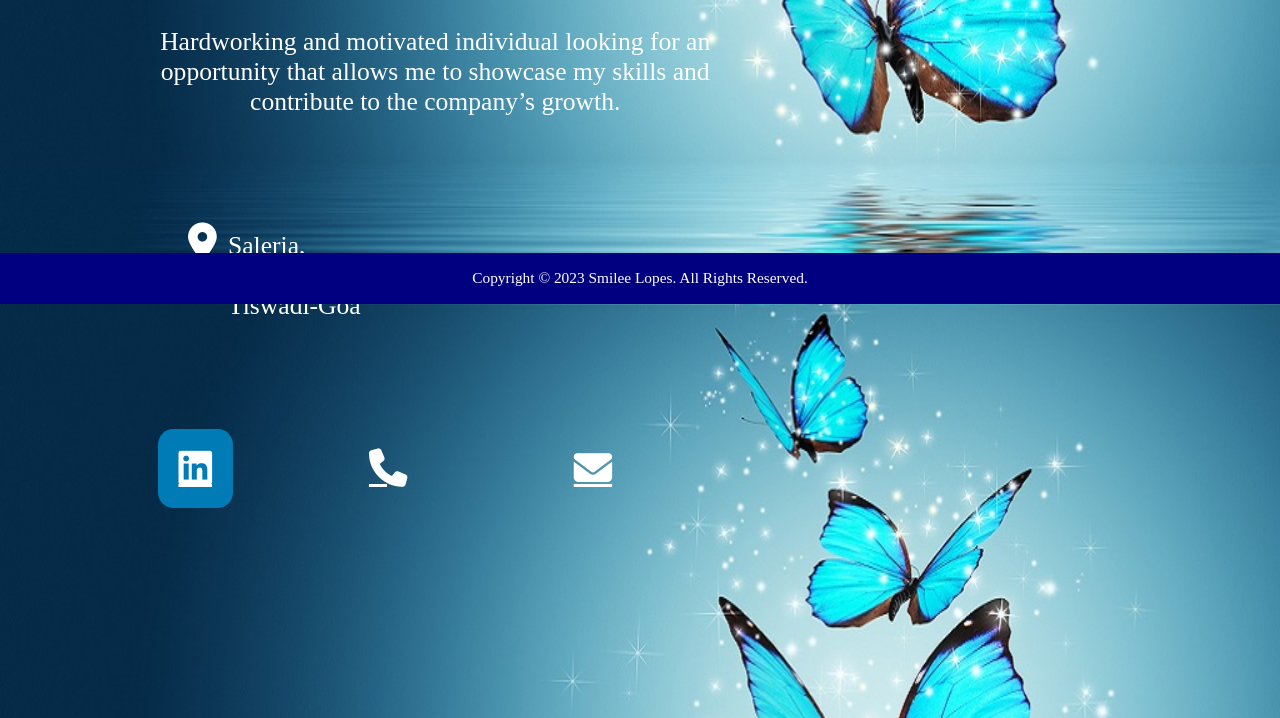
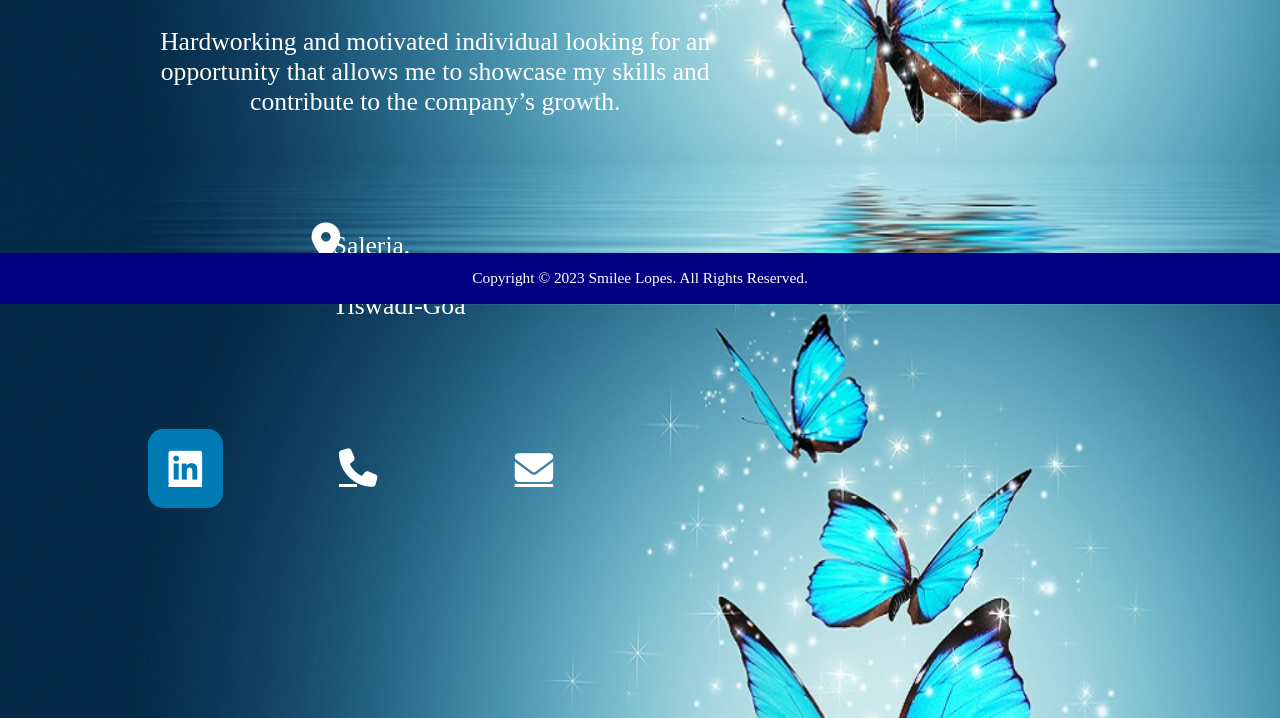
Before and after one commit to Smilee08/Smilee08.github.io, a plain HTML site: page index.html in a window 1280 px wide. Shown: the part 496-1214 px from the top of the page. Drawn offline with Linux system fonts and the light colour scheme.

Commit message:
Roll No.:2268

```diff
--- a/index.html
+++ b/index.html
@@ -112,12 +112,12 @@ Roll No:2268
             <p id="description" style="text-align:center;">Hardworking and motivated individual looking for an opportunity that allows me to showcase my skills and contribute to the company’s growth.
             </p>
 
-            <i class="fa fa-map-marker" style="text-align: center;padding: 30px;border-radius: 20%; margin-left: 30px;margin-top: 50px;color:white; font-size: 3vw; "> </i>
-            <p style="color:white; font-size: 2vw ;margin-left: 100px;margin-top: -60px;">Saleria,<br>Goa-Velha,<br>Tiswadi-Goa</p>
+            <i class="fa fa-map-marker" style="text-align: center;padding: 30px;border-radius: 20%; margin-left: 15%;margin-top: 50px;color:white; font-size: 3vw; "> </i>
+            <p style="color:white; font-size: 2vw ;margin-left: 20%;margin-top: -60px;">Saleria,<br>Goa-Velha,<br>Tiswadi-Goa</p>
 
-            <a id="ic" target="_blank" href="https://www.linkedin.com/in/smilee-lopes-421750245" class="fa fa-linkedin-square" style="background-color: #007bb5;text-align: center;padding:2%;border-radius: 20%; margin-left: 30px;color:white; font-size: 3vw;"></a>
-            <a id="ic" target="_blank" href="tel:+918390913817" class="fa fa-phone" style="text-align: center;padding: 10%;border-radius: 30px; margin-left: 30px;color:white; font-size: 3vw; "></a>
-            <a id="ic" target="_blank" href="mailto:adelinalopes6787@gmail.com" class="fa fa-envelope" style="text-align: center;padding: 30px;border-radius: 20%; margin-left: 30px;color:white;font-size: 3vw; "></a>
+            <a id="ic" target="_blank" href="https://www.linkedin.com/in/smilee-lopes-421750245" class="fa fa-linkedin-square" style="background-color: #007bb5;text-align: center;padding:2%;border-radius: 20%; margin-left: 20px;color:white; font-size: 3vw;"></a>
+            <a id="ic" target="_blank" href="tel:+918390913817" class="fa fa-phone" style="text-align: center;padding: 10%;border-radius: 30px; margin-left: 10px;color:white; font-size: 3vw; "></a>
+            <a id="ic" target="_blank" href="mailto:adelinalopes6787@gmail.com" class="fa fa-envelope" style="text-align: center;padding: 30px;border-radius: 20%; margin-left: 1px;color:white;font-size: 3vw; "></a>
 
         </div>
 
```
